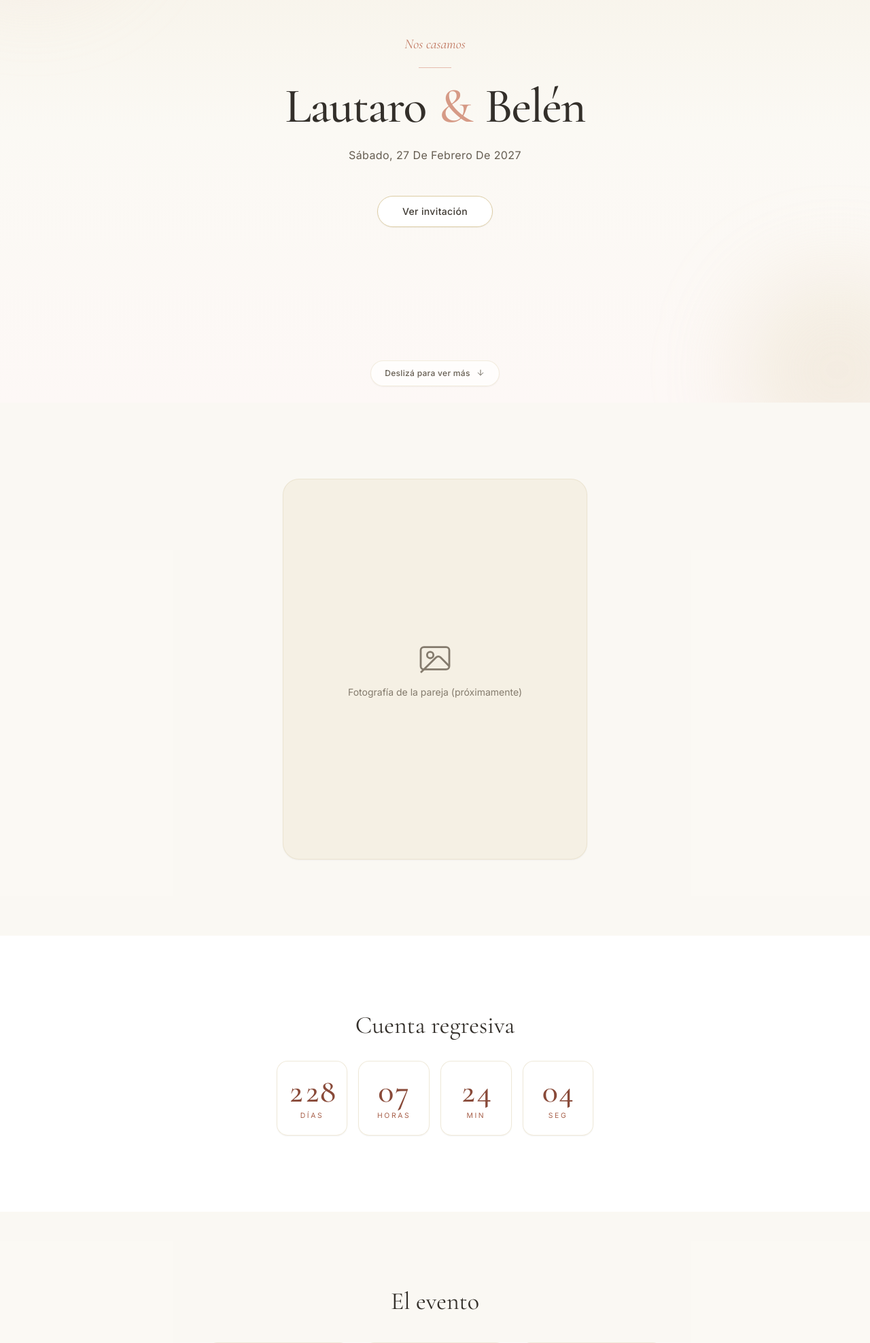
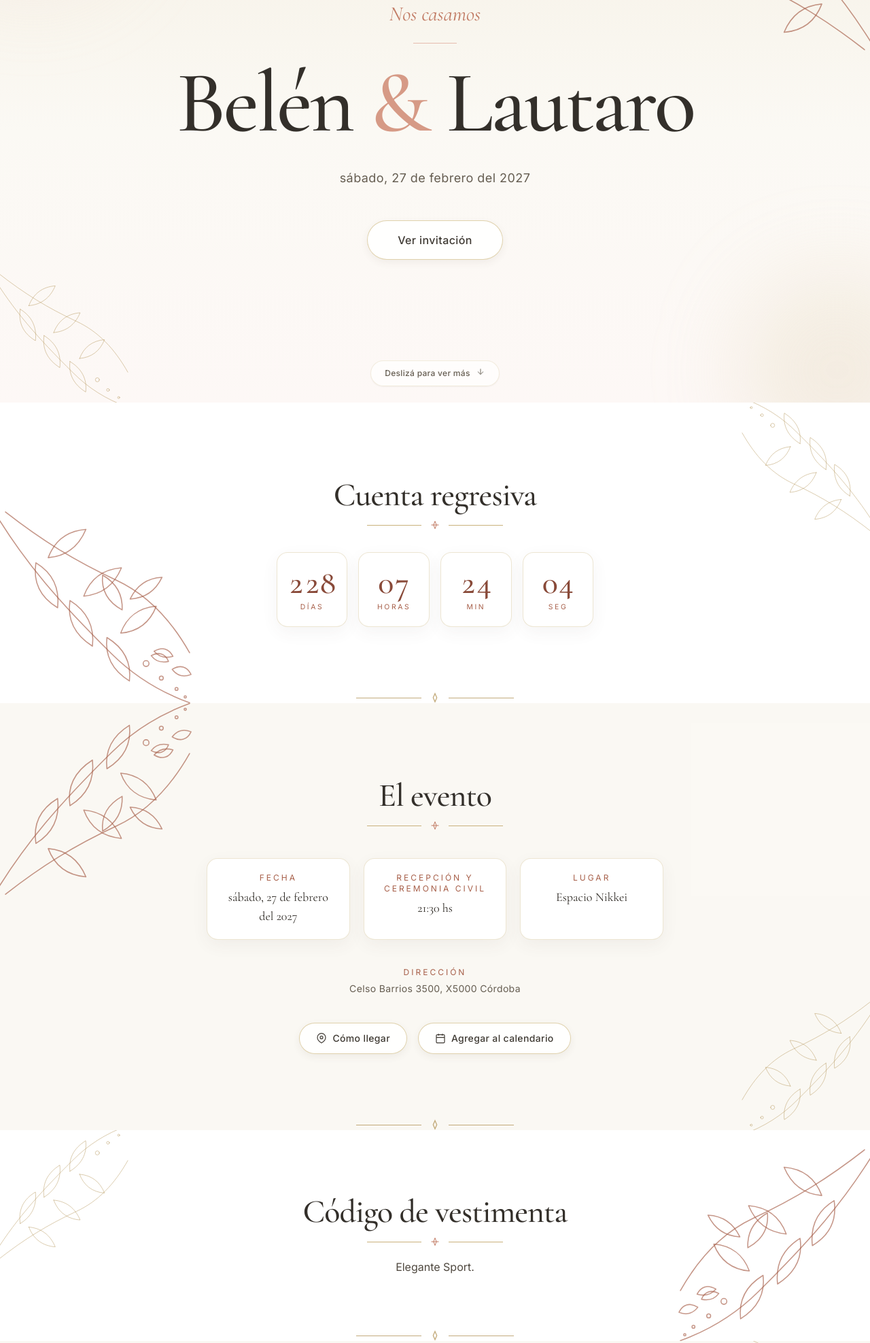
Before and after one commit to lautaroGozalvezGaray/Boda-page, an Astro site: page /invitacion/a7km2 in a window 1280 px wide. Shown: the part 208-2183 px from the top of the page at 68% size. Built offline with nearby package versions, Linux system fonts and the light colour scheme; Astro itself is replaced by a stand-in of ours; a web font is replaced by a local one.

Commit message:
cambios esteticos

```diff
--- a/src/components/Cover.astro
+++ b/src/components/Cover.astro
@@ -1,5 +1,6 @@
 ---
 import { formatLongDate } from '@/utils/formatDate';
+import SectionDecorations from '@/components/SectionDecorations.astro';
 
 interface Props {
   kicker: string;
@@ -15,35 +16,40 @@ const dateLabel = formatLongDate(eventDateISO);
 ---
 
 <header
-  class="relative flex min-h-[100svh] flex-col items-center justify-center gap-10 overflow-hidden bg-gradient-to-b from-sand-100 via-sand-50 to-blush-50 px-6 py-16 text-center sm:gap-12"
+  class="section-decorated relative flex min-h-[100svh] flex-col items-center justify-center gap-10 bg-gradient-to-b from-sand-100 via-sand-50 to-blush-50 px-6 py-16 text-center sm:gap-12"
 >
   <div
     class="pointer-events-none absolute -left-24 -top-24 h-72 w-72 rounded-full bg-blush-200/25 blur-3xl"
     aria-hidden="true"
   >
   </div>
+
+  <SectionDecorations corner="top-right" divider={false} />
   <div
     class="pointer-events-none absolute -bottom-24 -right-24 h-72 w-72 rounded-full bg-sand-300/25 blur-3xl"
     aria-hidden="true"
   >
   </div>
 
-  <div class="flex animate-fade-in flex-col items-center gap-5">
-    <p class="font-accent text-lg italic text-blush-500 sm:text-xl">{kicker}</p>
-    <span class="h-px w-12 bg-blush-300" aria-hidden="true"></span>
+  <div class="relative z-10 flex animate-fade-in flex-col items-center gap-6">
+    <p class="font-accent text-2xl italic text-blush-500 sm:text-3xl">{kicker}</p>
+    <span class="h-px w-16 bg-blush-300" aria-hidden="true"></span>
     <h1
-      class="font-serif text-5xl font-medium leading-[1.1] tracking-tight text-ink-800 sm:text-6xl md:text-7xl"
+      class="font-serif text-7xl font-medium leading-[0.95] tracking-[-0.03em] text-ink-800 sm:text-8xl md:text-9xl"
     >
-      {partnerOne}
-      <span class="mx-1 text-blush-400">&amp;</span>
-      {partnerTwo}
+      <span class="block sm:hidden">{partnerOne}</span>
+      <span class="my-1 block text-[0.72em] leading-[0.65] text-blush-400 sm:hidden">&amp;</span>
+      <span class="block sm:hidden">{partnerTwo}</span>
+      <span class="hidden sm:inline"
+        >{partnerOne} <span class="text-blush-400">&amp;</span> {partnerTwo}</span
+      >
     </h1>
-    <p class="mt-1 text-sm capitalize tracking-wide text-ink-500 sm:text-base">{dateLabel}</p>
+    <p class="mt-2 text-base tracking-wide text-ink-500 sm:text-lg">{dateLabel}</p>
   </div>
 
   <a
     href={`#${ctaTargetId}`}
-    class="btn-secondary animate-slide-up px-9 py-3 backdrop-blur-sm"
+    class="btn-secondary relative z-10 animate-slide-up px-11 py-4 text-base backdrop-blur-sm"
     style="animation-delay: 0.3s"
   >
     {ctaLabel}
--- a/src/components/DressCode.astro
+++ b/src/components/DressCode.astro
@@ -1,4 +1,7 @@
 ---
+import SectionDecorations from '@/components/SectionDecorations.astro';
+import SectionHeading from '@/components/SectionHeading.astro';
+
 interface Props {
   title: string;
   description: string;
@@ -7,9 +10,13 @@ interface Props {
 const { title, description } = Astro.props;
 ---
 
-<section class="reveal bg-white px-6 py-20 sm:py-24" aria-labelledby="dresscode-titulo">
-  <div class="mx-auto flex max-w-xl flex-col items-center gap-4 text-center">
-    <h2 id="dresscode-titulo" class="section-title">{title}</h2>
+<section
+  class="section-decorated reveal bg-white px-6 py-20 sm:py-24"
+  aria-labelledby="dresscode-titulo"
+>
+  <SectionDecorations corner="bottom-right" />
+  <div class="relative z-10 mx-auto flex max-w-xl flex-col items-center gap-4 text-center">
+    <SectionHeading id="dresscode-titulo" title={title} />
     <p class="text-base leading-relaxed text-ink-600">{description}</p>
   </div>
 </section>
--- a/src/components/EventDetails.astro
+++ b/src/components/EventDetails.astro
@@ -1,5 +1,7 @@
 ---
 import { formatLongDate } from '@/utils/formatDate';
+import SectionDecorations from '@/components/SectionDecorations.astro';
+import SectionHeading from '@/components/SectionHeading.astro';
 
 interface Props {
   eventDateISO: string;
@@ -13,14 +15,18 @@ const { eventDateISO, eventTimeTitle, eventTimeLabel, venueName, address } = Ast
 const dateLabel = formatLongDate(eventDateISO);
 ---
 
-<section class="reveal bg-sand-50/60 px-6 py-20 sm:py-28" aria-labelledby="evento-titulo">
-  <div class="mx-auto flex max-w-2xl flex-col items-center gap-10 text-center">
-    <h2 id="evento-titulo" class="section-title">El evento</h2>
+<section
+  class="section-decorated reveal bg-sand-50/60 px-6 py-20 sm:py-28"
+  aria-labelledby="evento-titulo"
+>
+  <SectionDecorations corner="top-left" />
+  <div class="relative z-10 mx-auto flex max-w-2xl flex-col items-center gap-10 text-center">
+    <SectionHeading id="evento-titulo" title="El evento" />
 
     <dl class="grid w-full grid-cols-1 gap-4 sm:grid-cols-3 sm:gap-5">
       <div class="card-surface-hover flex flex-col items-center gap-1.5 p-5">
         <dt class="section-eyebrow">Fecha</dt>
-        <dd class="font-serif text-lg capitalize text-ink-800">{dateLabel}</dd>
+        <dd class="font-serif text-lg text-ink-800">{dateLabel}</dd>
       </div>
       <div class="card-surface-hover flex flex-col items-center gap-1.5 p-5">
         <dt class="section-eyebrow">{eventTimeTitle}</dt>
--- a/src/components/PhotoPlaceholder.astro
+++ b/src/components/PhotoPlaceholder.astro
@@ -1,4 +1,6 @@
 ---
+import SectionDecorations from '@/components/SectionDecorations.astro';
+
 interface Props {
   src: string | null;
   alt: string;
@@ -7,9 +9,13 @@ interface Props {
 const { src, alt } = Astro.props;
 ---
 
-<section class="reveal flex justify-center bg-sand-50/60 px-6 py-20 sm:py-28" aria-label="Fotografía">
+<section
+  class="section-decorated reveal flex justify-center bg-sand-50/60 px-6 py-20 sm:py-28"
+  aria-label="Fotografía"
+>
+  <SectionDecorations corner="top-right" />
   <div
-    class="card-surface-hover relative aspect-[4/5] w-full max-w-sm overflow-hidden rounded-3xl bg-sand-100 sm:max-w-md"
+    class="card-surface-hover relative z-10 aspect-[4/5] w-full max-w-sm overflow-hidden rounded-3xl bg-sand-100 sm:max-w-md"
   >
     {
       src ? (
--- a/src/components/ScrollHint.tsx
+++ b/src/components/ScrollHint.tsx
@@ -1,23 +1,9 @@
-import { useEffect, useState } from 'react';
-
 interface ScrollHintProps {
   targetId: string;
   label?: string;
 }
 
 export default function ScrollHint({ targetId, label = 'Deslizá para ver más' }: ScrollHintProps) {
-  const [visible, setVisible] = useState(true);
-
-  useEffect(() => {
-    function handleScroll(): void {
-      const threshold = window.innerHeight * 0.5;
-      setVisible(window.scrollY < threshold);
-    }
-
-    window.addEventListener('scroll', handleScroll, { passive: true });
-    return () => window.removeEventListener('scroll', handleScroll);
-  }, []);
-
   function handleClick(): void {
     const target = document.getElementById(targetId);
     if (!target) return;
@@ -31,9 +17,7 @@ export default function ScrollHint({ targetId, label = 'Deslizá para ver más'
       type="button"
       onClick={handleClick}
       aria-label={`${label}: ir a la siguiente sección`}
-      className={`pointer-events-auto fixed inset-x-0 bottom-[max(1.5rem,env(safe-area-inset-bottom))] z-10 mx-auto flex w-fit items-center gap-2 rounded-full border border-sand-200/60 bg-white/70 px-5 py-2.5 text-xs font-medium tracking-wide text-ink-500 shadow-sm backdrop-blur-sm transition-opacity duration-700 motion-reduce:transition-none ${
-        visible ? 'opacity-100' : 'pointer-events-none opacity-0'
-      }`}
+      className="pointer-events-auto fixed inset-x-0 bottom-[max(1.5rem,env(safe-area-inset-bottom))] z-50 mx-auto flex w-fit items-center gap-2 rounded-full border border-sand-200/60 bg-white/70 px-5 py-2.5 text-xs font-medium tracking-wide text-ink-500 shadow-sm backdrop-blur-sm"
     >
       {label}
       <svg
--- /dev/null
+++ b/src/components/SectionDecorations.astro
@@ -0,0 +1,80 @@
+---
+interface Props {
+  corner: 'top-left' | 'top-right' | 'bottom-left' | 'bottom-right';
+  divider?: boolean;
+}
+
+const { corner, divider = true } = Astro.props;
+const cornerClasses = {
+  'top-left': 'section-flourish--top-left',
+  'top-right': 'section-flourish--top-right',
+  'bottom-left': 'section-flourish--bottom-left',
+  'bottom-right': 'section-flourish--bottom-right',
+} satisfies Record<Props['corner'], string>;
+const oppositeCorner = {
+  'top-left': 'bottom-right',
+  'top-right': 'bottom-left',
+  'bottom-left': 'top-right',
+  'bottom-right': 'top-left',
+} satisfies Record<typeof corner, Props['corner']>;
+---
+
+<svg
+  class:list={['section-flourish', 'section-flourish--primary', cornerClasses[corner]]}
+  viewBox="0 0 300 300"
+  fill="none"
+  aria-hidden="true"
+>
+  <path d="M16 284C58 215 104 162 176 91c30-30 64-52 108-68"></path>
+  <path d="M30 286C80 247 125 219 183 192c43-20 75-54 101-100"></path>
+  <path d="M72 216c-4-26 5-47 30-62 3 27-7 48-30 62Z"></path>
+  <path d="M119 164c-4-26 6-47 31-63 3 27-7 48-31 63Z"></path>
+  <path d="M170 113c-3-25 7-45 31-60 3 26-8 46-31 60Z"></path>
+  <path d="M89 223c24 2 42 15 52 39-25-2-43-15-52-39Z"></path>
+  <path d="M138 170c24 2 42 15 52 39-25-2-43-15-52-39Z"></path>
+  <path d="M189 119c23 2 40 14 49 37-24-2-41-15-49-37Z"></path>
+  <path d="M164 199c-2-21 7-37 27-48 1 21-8 37-27 48Z"></path>
+  <path d="M202 166c20 1 35 11 44 30-20-1-35-11-44-30Z"></path>
+  <path d="M235 94c7-8 16-10 26-7-5 10-14 14-26 7Z"></path>
+  <path d="M231 88c6-8 15-10 24-8-4 10-13 14-24 8Z"></path>
+  <circle cx="224" cy="77" r="4"></circle>
+  <circle cx="245" cy="57" r="2.7"></circle>
+  <circle cx="266" cy="42" r="2"></circle>
+  <circle cx="278" cy="31" r="1.5"></circle>
+  <path d="M260 69c7-9 16-11 26-7-5 11-15 14-26 7Z"></path>
+</svg>
+
+<svg
+  class:list={[
+    'section-flourish',
+    'section-flourish--secondary',
+    cornerClasses[oppositeCorner[corner]],
+  ]}
+  viewBox="0 0 300 300"
+  fill="none"
+  aria-hidden="true"
+>
+  <path d="M16 284C58 215 104 162 176 91c30-30 64-52 108-68"></path>
+  <path d="M30 286C80 247 125 219 183 192c43-20 75-54 101-100"></path>
+  <path d="M72 216c-4-26 5-47 30-62 3 27-7 48-30 62Z"></path>
+  <path d="M119 164c-4-26 6-47 31-63 3 27-7 48-31 63Z"></path>
+  <path d="M170 113c-3-25 7-45 31-60 3 26-8 46-31 60Z"></path>
+  <path d="M89 223c24 2 42 15 52 39-25-2-43-15-52-39Z"></path>
+  <path d="M138 170c24 2 42 15 52 39-25-2-43-15-52-39Z"></path>
+  <path d="M189 119c23 2 40 14 49 37-24-2-41-15-49-37Z"></path>
+  <circle cx="224" cy="77" r="4"></circle>
+  <circle cx="245" cy="57" r="2.7"></circle>
+  <circle cx="266" cy="42" r="2"></circle>
+</svg>
+
+{
+  divider && (
+    <div class="section-divider" aria-hidden="true">
+      <span />
+      <svg viewBox="0 0 12 12" fill="none">
+        <path d="m6 1.5 2 4.5-2 4.5L4 6l2-4.5Z" stroke="currentColor" />
+      </svg>
+      <span />
+    </div>
+  )
+}
--- /dev/null
+++ b/src/components/SectionHeading.astro
@@ -0,0 +1,20 @@
+---
+interface Props {
+  id: string;
+  title: string;
+}
+
+const { id, title } = Astro.props;
+---
+
+<div class="section-heading">
+  <h2 id={id} class="section-title">{title}</h2>
+  <span class="section-heading-ornament" aria-hidden="true">
+    <span></span>
+    <svg viewBox="0 0 16 16" fill="none">
+      <path d="M8 2.5 10.1 8 8 13.5 5.9 8 8 2.5Z" stroke="currentColor" stroke-width="1"></path>
+      <path d="M2.5 8h11" stroke="currentColor" stroke-width="1"></path>
+    </svg>
+    <span></span>
+  </span>
+</div>
--- a/src/config/wedding.ts
+++ b/src/config/wedding.ts
@@ -103,8 +103,8 @@ export interface WeddingConfig {
  */
 const baseConfig: WeddingConfig = {
   coupleNames: {
-    partnerOne: 'Lautaro',
-    partnerTwo: 'Belén',
+    partnerOne: 'Belén',
+    partnerTwo: 'Lautaro',
   },
   eventDateISO: '2027-02-27T21:30:00-03:00',
   eventTimeTitle: 'Recepción y Ceremonia Civil',
@@ -174,8 +174,8 @@ const baseConfig: WeddingConfig = {
     alt: 'Fotografía de la pareja (próximamente)',
   },
   seo: {
-    title: 'Lautaro & Belén — Nos casamos',
-    description: 'Acompañanos a celebrar el casamiento de Lautaro y Belén. Toda la información del evento acá.',
+    title: 'Belén & Lautaro — Nos casamos',
+    description: 'Acompañanos a celebrar el casamiento de Belén y Lautaro. Toda la información del evento acá.',
     ogImage: '/og-image.svg',
   },
 };
--- a/src/pages/invitacion/[codigo].astro
+++ b/src/pages/invitacion/[codigo].astro
@@ -1,7 +1,6 @@
 ---
 import Layout from '@/layouts/Layout.astro';
 import Cover from '@/components/Cover.astro';
-import PhotoPlaceholder from '@/components/PhotoPlaceholder.astro';
 import Countdown from '@/components/Countdown';
 import EventDetails from '@/components/EventDetails.astro';
 import MapButton from '@/components/MapButton.astro';
@@ -12,6 +11,8 @@ import GiftsSection from '@/components/GiftsSection.astro';
 import RsvpForm from '@/components/RsvpForm';
 import ScrollHint from '@/components/ScrollHint';
 import ScrollReveal from '@/components/ScrollReveal.astro';
+import SectionDecorations from '@/components/SectionDecorations.astro';
+import SectionHeading from '@/components/SectionHeading.astro';
 import { getAllVariantCodes, getVariantByCode, weddingConfig } from '@/config/wedding';
 
 export function getStaticPaths() {
@@ -36,7 +37,6 @@ const {
   gifts,
   dressCode,
   cover,
-  photo,
   seo,
 } = weddingConfig;
 const rsvpSurfaceClass = variant.showPayment ? 'bg-white' : 'bg-sand-50/60';
@@ -55,14 +55,13 @@ const rsvpSurfaceClass = variant.showPayment ? 'bg-white' : 'bg-sand-50/60';
     <ScrollHint client:load targetId="detalle" />
 
     <div id="detalle">
-      <PhotoPlaceholder src={photo.src} alt={photo.alt} />
-
       <section
-        class="reveal bg-white px-6 py-20 sm:py-28"
+        class="section-decorated reveal bg-white px-6 py-20 sm:py-28"
         aria-labelledby="cuenta-regresiva-titulo"
       >
-        <div class="mx-auto flex max-w-xl flex-col items-center gap-8 text-center">
-          <h2 id="cuenta-regresiva-titulo" class="section-title">Cuenta regresiva</h2>
+        <SectionDecorations corner="bottom-left" />
+        <div class="relative z-10 mx-auto flex max-w-xl flex-col items-center gap-8 text-center">
+          <SectionHeading id="cuenta-regresiva-titulo" title="Cuenta regresiva" />
           <Countdown client:load targetISO={eventDateISO} />
         </div>
       </section>
@@ -104,18 +103,20 @@ const rsvpSurfaceClass = variant.showPayment ? 'bg-white' : 'bg-sand-50/60';
 
       <section
         class:list={[
-          'reveal flex flex-col items-center gap-8 px-6 py-20 pb-24 text-center sm:py-28',
+          'section-decorated reveal flex flex-col items-center gap-8 px-6 py-20 pb-24 text-center sm:py-28',
           rsvpSurfaceClass,
         ]}
         aria-labelledby="rsvp-titulo"
       >
-        <div class="flex flex-col items-center gap-3">
-          <h2 id="rsvp-titulo" class="section-title">Te esperamos</h2>
+        <SectionDecorations corner="bottom-left" />
+        <div class="relative z-10 flex flex-col items-center gap-3">
+          <SectionHeading id="rsvp-titulo" title="Te esperamos" />
           <p class="max-w-md text-base text-ink-600">
-            Completá el formulario para confirmar tu asistencia. Te vamos a redirigir a WhatsApp
-            con el mensaje ya armado.
+            Completá el formulario para confirmar tu asistencia. Te vamos a redirigir a WhatsApp con
+            el mensaje ya armado.
           </p>
         </div>
+        <div class="relative z-10">
           <RsvpForm
             client:visible
             phoneNumber={whatsapp.phoneNumber}
@@ -123,6 +124,7 @@ const rsvpSurfaceClass = variant.showPayment ? 'bg-white' : 'bg-sand-50/60';
             partnerTwo={coupleNames.partnerTwo}
             referenceCode={variant.code}
           />
+        </div>
       </section>
 
       <GiftsSection
--- a/src/styles/global.css
+++ b/src/styles/global.css
@@ -27,7 +27,7 @@
 
 @layer components {
   .card-surface {
-    @apply rounded-2xl border border-sand-200/70 bg-white/80 shadow-sm transition-all duration-300;
+    @apply rounded-2xl border border-sand-200/80 bg-white shadow-[0_8px_24px_rgba(79,72,63,0.06)] transition-all duration-300;
   }
 
   .card-surface-hover {
@@ -39,11 +39,11 @@
   }
 
   .btn-primary {
-    @apply btn-base bg-blush-600 text-white shadow-sm hover:-translate-y-0.5 hover:bg-blush-700 hover:shadow-md active:translate-y-0 active:bg-blush-800;
+    @apply btn-base border border-blush-700/40 bg-blush-600 text-white shadow-[0_5px_14px_rgba(167,95,73,0.2)] hover:-translate-y-0.5 hover:bg-blush-700 hover:shadow-md active:translate-y-0 active:bg-blush-800;
   }
 
   .btn-secondary {
-    @apply btn-base border border-sand-300 bg-white text-ink-700 shadow-sm hover:-translate-y-0.5 hover:border-blush-400 hover:text-blush-700 hover:shadow-md active:translate-y-0;
+    @apply btn-base border border-sand-300/90 bg-white/90 text-ink-700 shadow-[0_4px_12px_rgba(79,72,63,0.07)] hover:-translate-y-0.5 hover:border-blush-400 hover:bg-blush-50/50 hover:text-blush-700 hover:shadow-md active:translate-y-0;
   }
 
   .btn-ghost {
@@ -51,11 +51,84 @@
   }
 
   .section-title {
-    @apply font-serif text-3xl text-ink-800 sm:text-4xl;
+    @apply font-serif text-4xl font-medium leading-none tracking-[-0.02em] text-ink-800 sm:text-5xl;
   }
 
   .section-eyebrow {
     @apply text-xs uppercase tracking-[0.25em] text-blush-600;
+  }
+
+  .section-decorated {
+    @apply relative isolate overflow-hidden;
+  }
+
+  .section-heading {
+    @apply flex flex-col items-center gap-3 text-center;
+  }
+
+  .section-heading-ornament {
+    @apply flex items-center gap-3 text-blush-500;
+  }
+
+  .section-heading-ornament span {
+    @apply h-px w-14 bg-sand-400 sm:w-20;
+  }
+
+  .section-heading-ornament svg {
+    @apply h-4 w-4;
+  }
+
+  .section-flourish {
+    @apply pointer-events-none absolute z-0 fill-none stroke-current;
+    stroke-linecap: round;
+    stroke-linejoin: round;
+  }
+
+  .section-flourish--primary {
+    @apply h-60 w-60 text-blush-600/65 sm:h-80 sm:w-80;
+    stroke: currentColor;
+    stroke-width: 1.45;
+  }
+
+  .section-flourish--secondary {
+    @apply h-40 w-40 text-sand-500/55 sm:h-56 sm:w-56;
+    stroke: currentColor;
+    stroke-width: 1.2;
+  }
+
+  .section-flourish--top-left {
+    top: -1.5rem;
+    left: -1.5rem;
+  }
+
+  .section-flourish--top-right {
+    top: -1.5rem;
+    right: -1.5rem;
+    transform: scaleX(-1);
+  }
+
+  .section-flourish--bottom-left {
+    bottom: -1.5rem;
+    left: -1.5rem;
+    transform: scaleY(-1);
+  }
+
+  .section-flourish--bottom-right {
+    right: -1.5rem;
+    bottom: -1.5rem;
+    transform: scale(-1);
+  }
+
+  .section-divider {
+    @apply pointer-events-none absolute inset-x-0 bottom-0 z-20 flex items-center justify-center gap-3 text-sand-500/80;
+  }
+
+  .section-divider span {
+    @apply h-px w-14 bg-current sm:w-24;
+  }
+
+  .section-divider svg {
+    @apply h-4 w-4;
   }
 }
 
--- a/src/utils/formatDate.ts
+++ b/src/utils/formatDate.ts
@@ -12,7 +12,9 @@ export function formatLongDate(isoDate: string): string {
     day: 'numeric',
     month: 'long',
     year: 'numeric',
-  }).format(date);
+  })
+    .format(date)
+    .replace(/ de (\d{4})$/, ' del $1');
 }
 
 /**
```
Also changed, not shown: src/components/GiftsSection.astro (+31 -35 lines), src/components/PaymentSection.astro (+18 -5 lines), README.md. Lines whose indentation alone changed are shown as unchanged.
